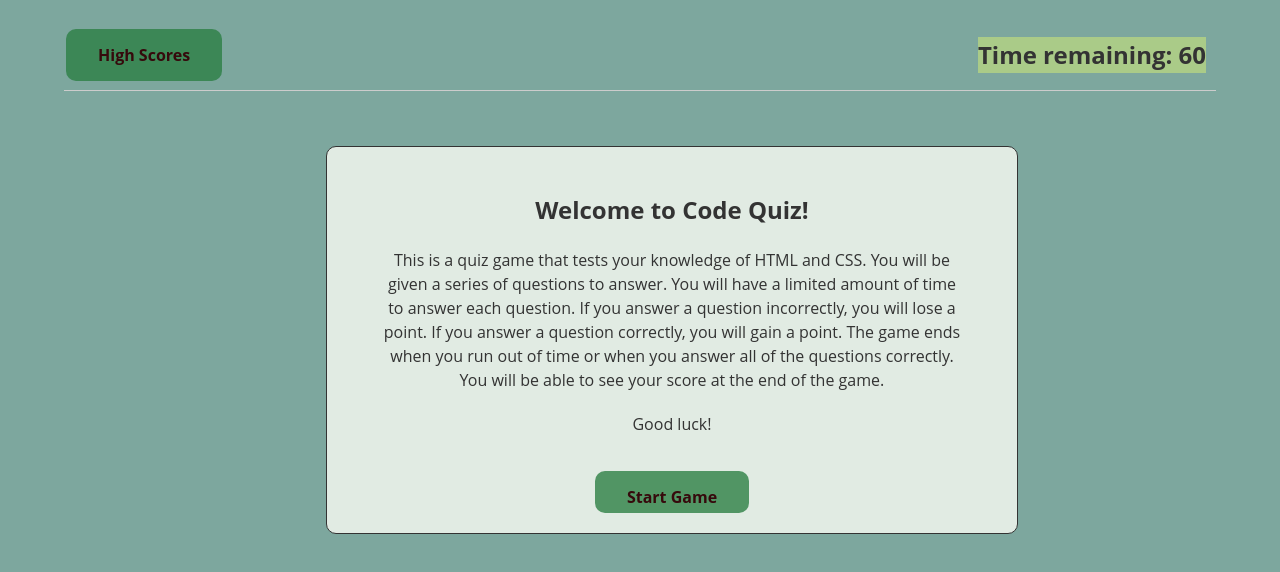
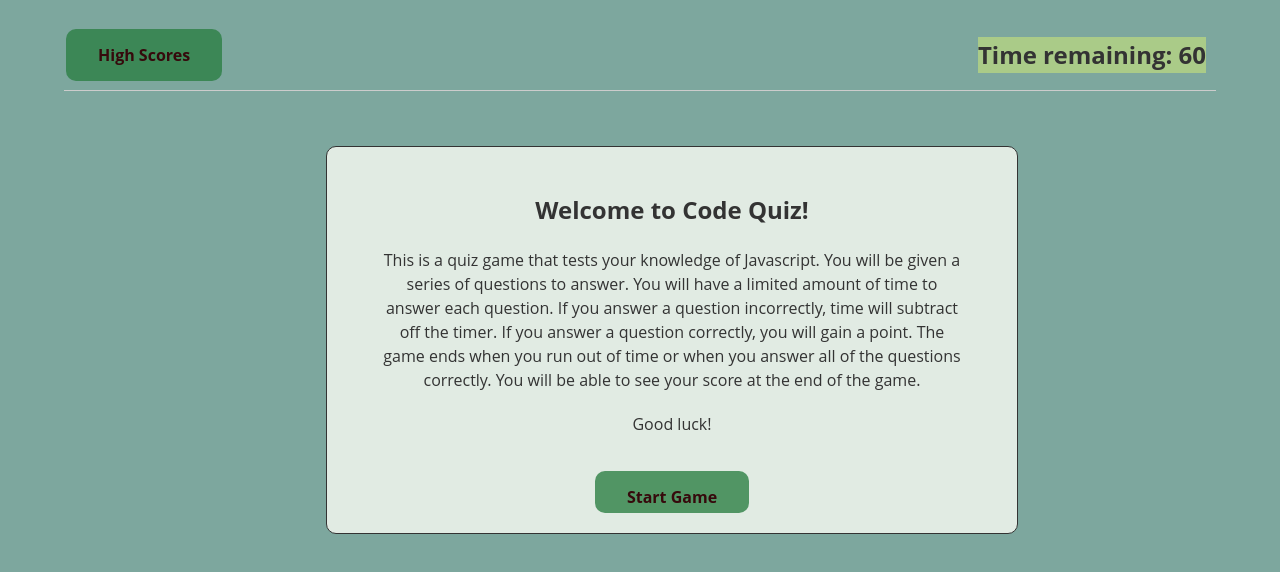
Before and after one commit to KaterynaTekmenzhi/code-quiz, a plain HTML site: page index.html in a window 1280 px wide. Drawn offline with Linux system fonts and the light colour scheme.

Commit message:
updated readme

```diff
--- a/index.html
+++ b/index.html
@@ -21,7 +21,7 @@
             <section id="welcomeModal" class="gameModal">
                 <div class="modalContent">
                     <h1>Welcome to Code Quiz!</h1>
-                    <p>This is a quiz game that tests your knowledge of HTML and CSS. You will be given a series of questions to answer. You will have a limited amount of time to answer each question. If you answer a question incorrectly, you will lose a point. If you answer a question correctly, you will gain a point. The game ends when you run out of time or when you answer all of the questions correctly. You will be able to see your score at the end of the game.</p>
+                    <p>This is a quiz game that tests your knowledge of Javascript. You will be given a series of questions to answer. You will have a limited amount of time to answer each question. If you answer a question incorrectly, time will subtract off the timer. If you answer a question correctly, you will gain a point. The game ends when you run out of time or when you answer all of the questions correctly. You will be able to see your score at the end of the game.</p>
                     <p>Good luck!</p>
                     <button id="startGame" class="button">Start Game</button>
                 </div>
```
Also changed, not shown: Assets/04-web-apis-homework-demo.gif (deleted), Assets/gameAction.png (added), Assets/welcomeModal.png (added), 1 other file.
